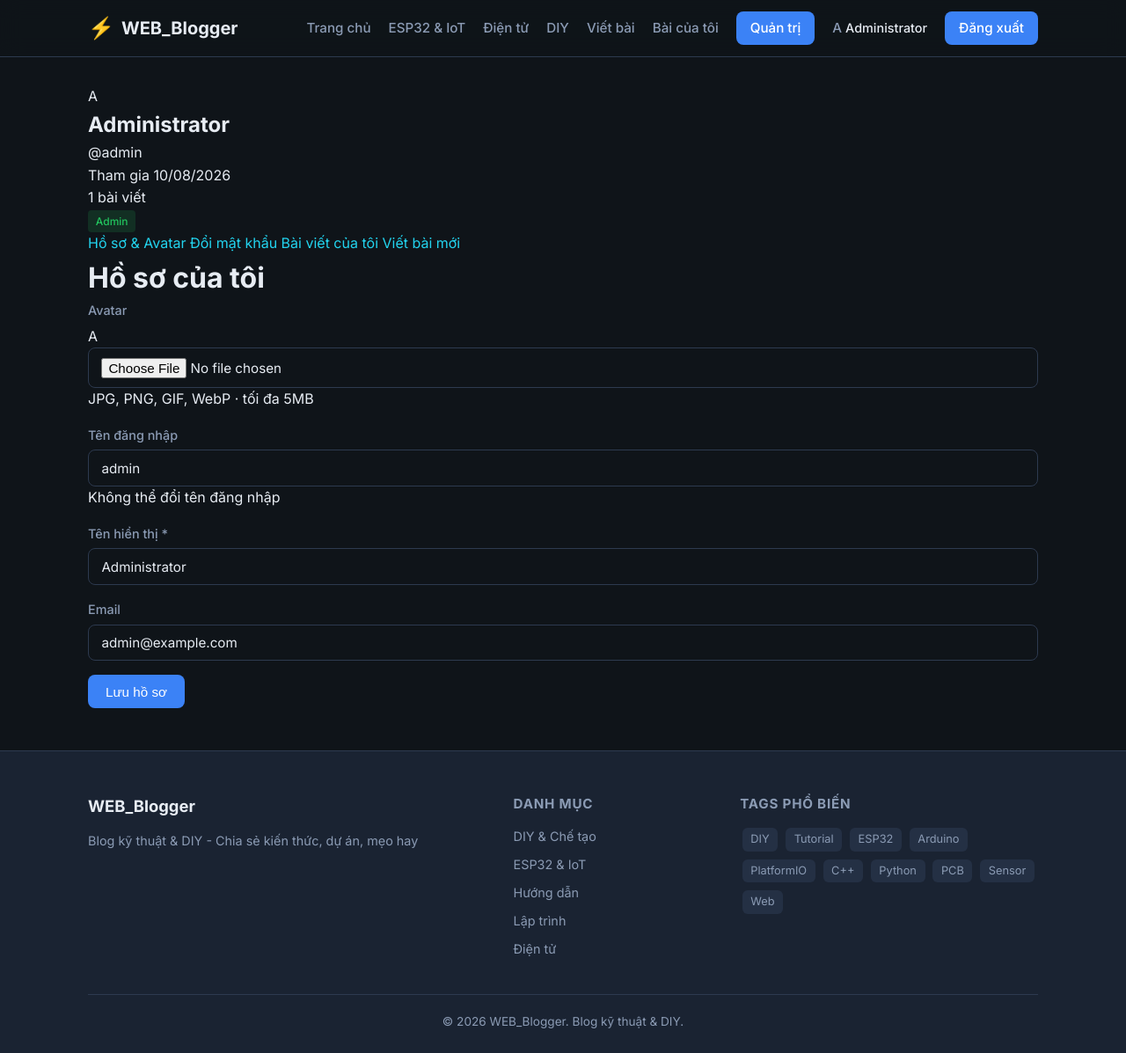
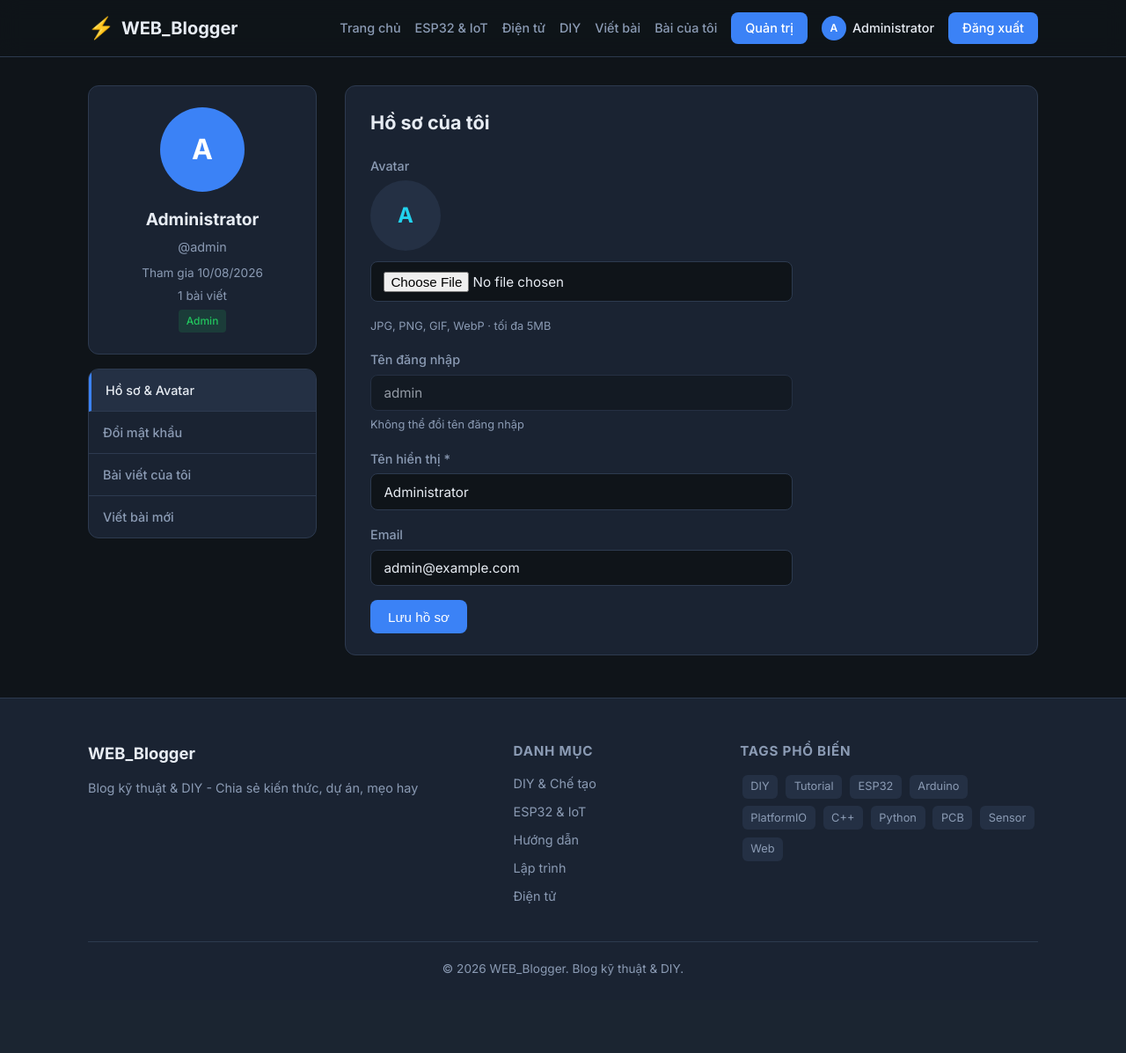
Before and after one commit to Danh0DIY/WEB_Blogger, a PHP site: page /account.php?tab=profile in a window 1280 px wide. Shown: the whole page at 88% size. After the commit the page ends 1109 px from the top, so only its background shows below. Run offline with PHP 8.4, Linux system fonts and the light colour scheme; the visitor is signed in with stand-in values (Sample User, id 1).

Commit message:
CSS profile/avatar + post.php hiện avatar bình luận

```diff
--- a/assets/css/style.css
+++ b/assets/css/style.css
@@ -43,10 +43,19 @@ img { max-width: 100%; height: auto; display: block; }
 .header-inner { display: flex; align-items: center; justify-content: space-between; height: 64px; }
 .logo { display: flex; align-items: center; gap: 0.5rem; font-weight: 700; font-size: 1.25rem; color: var(--text); }
 .logo-icon { font-size: 1.5rem; }
-.main-nav { display: flex; align-items: center; gap: 1.25rem; }
-.main-nav a { color: var(--text-muted); font-weight: 500; font-size: 0.95rem; }
+.main-nav { display: flex; align-items: center; gap: 1rem; flex-wrap: wrap; }
+.main-nav a { color: var(--text-muted); font-weight: 500; font-size: 0.9rem; }
 .main-nav a:hover { color: var(--text); }
 .nav-user { color: var(--text); font-size: 0.9rem; font-weight: 500; }
+.nav-profile { display: flex !important; align-items: center; gap: 0.45rem; color: var(--text) !important; }
+.nav-avatar {
+    width: 28px; height: 28px; border-radius: 50%; object-fit: cover;
+    flex-shrink: 0;
+}
+.nav-avatar-initial {
+    display: inline-flex; align-items: center; justify-content: center;
+    background: var(--primary); color: #fff; font-size: 0.75rem; font-weight: 600;
+}
 .btn-admin, .btn-login { background: var(--primary); color: #fff !important; padding: 0.4rem 1rem; border-radius: 8px; font-size: 0.875rem; }
 .btn-admin:hover, .btn-login:hover { background: var(--primary-hover); }
 .btn-register { border: 1px solid var(--border); color: var(--text) !important; padding: 0.4rem 1rem; border-radius: 8px; font-size: 0.875rem; }
@@ -81,6 +90,9 @@ img { max-width: 100%; height: auto; display: block; }
 .tag { display: inline-block; background: var(--bg-hover); color: var(--text-muted); padding: 0.2rem 0.6rem; border-radius: 6px; font-size: 0.8rem; margin: 0.15rem; transition: background 0.2s, color 0.2s; }
 .tag:hover { background: var(--primary); color: #fff; }
 .tag-cloud { display: flex; flex-wrap: wrap; gap: 0.25rem; }
+.tag-checkboxes { display: flex; flex-wrap: wrap; gap: 0.6rem 1rem; margin-top: 0.35rem; }
+.checkbox-label { display: flex; align-items: center; gap: 0.35rem; cursor: pointer; font-size: 0.9rem; color: var(--text-muted); }
+.form-hint { font-size: 0.8rem; color: var(--text-muted); margin-top: 0.35rem; }
 
 .post-single { max-width: 760px; margin: 0 auto; }
 .post-single .post-header { margin-bottom: 2rem; }
@@ -98,7 +110,13 @@ img { max-width: 100%; height: auto; display: block; }
 
 .comments-section { margin-top: 3rem; padding-top: 2rem; border-top: 1px solid var(--border); }
 .comments-section h2 { font-size: 1.35rem; margin-bottom: 1.5rem; }
-.comment { background: var(--bg-card); border: 1px solid var(--border); border-radius: var(--radius); padding: 1.25rem; margin-bottom: 1rem; }
+.comment { background: var(--bg-card); border: 1px solid var(--border); border-radius: var(--radius); padding: 1.25rem; margin-bottom: 1rem; display: flex; gap: 0.9rem; }
+.comment-avatar { width: 40px; height: 40px; border-radius: 50%; object-fit: cover; flex-shrink: 0; }
+.comment-avatar-initial {
+    display: inline-flex; align-items: center; justify-content: center;
+    background: var(--bg-hover); color: var(--accent); font-weight: 600; font-size: 0.95rem;
+}
+.comment-body-wrap { flex: 1; min-width: 0; }
 .comment-header { display: flex; justify-content: space-between; margin-bottom: 0.5rem; font-size: 0.9rem; }
 .comment-author { font-weight: 600; color: var(--text); }
 .comment-date { color: var(--text-muted); }
@@ -110,6 +128,7 @@ img { max-width: 100%; height: auto; display: block; }
 .form-group label { display: block; margin-bottom: 0.35rem; font-size: 0.9rem; font-weight: 500; color: var(--text-muted); }
 .form-group input, .form-group textarea, .form-group select { width: 100%; padding: 0.65rem 0.9rem; background: var(--bg); border: 1px solid var(--border); border-radius: 8px; color: var(--text); font-family: inherit; font-size: 0.95rem; outline: none; }
 .form-group input:focus, .form-group textarea:focus, .form-group select:focus { border-color: var(--primary); }
+.form-group input:disabled { opacity: 0.6; cursor: not-allowed; }
 .form-group textarea { min-height: 120px; resize: vertical; }
 .form-row { display: grid; grid-template-columns: 1fr 1fr; gap: 1rem; }
 
@@ -140,6 +159,57 @@ img { max-width: 100%; height: auto; display: block; }
 .auth-page { display: flex; justify-content: center; padding: 2rem 0; }
 .auth-footer { text-align: center; margin-top: 1.25rem; font-size: 0.9rem; color: var(--text-muted); }
 .auth-footer a { font-weight: 500; }
+
+/* Profile */
+.profile-layout { display: grid; grid-template-columns: 260px 1fr; gap: 2rem; align-items: start; }
+.profile-sidebar { position: sticky; top: 80px; }
+.profile-card {
+    background: var(--bg-card); border: 1px solid var(--border); border-radius: var(--radius);
+    padding: 1.5rem; text-align: center; margin-bottom: 1rem;
+}
+.profile-avatar-wrap { margin-bottom: 1rem; }
+.profile-avatar {
+    width: 96px; height: 96px; border-radius: 50%; object-fit: cover; margin: 0 auto;
+}
+.profile-avatar-initial {
+    display: inline-flex; align-items: center; justify-content: center;
+    background: var(--primary); color: #fff; font-size: 2rem; font-weight: 700;
+}
+.profile-card h2 { font-size: 1.2rem; margin-bottom: 0.25rem; }
+.profile-username { color: var(--text-muted); font-size: 0.9rem; margin-bottom: 0.5rem; }
+.profile-meta { color: var(--text-muted); font-size: 0.85rem; margin-bottom: 0.25rem; }
+.profile-nav {
+    background: var(--bg-card); border: 1px solid var(--border); border-radius: var(--radius); overflow: hidden;
+}
+.profile-nav a {
+    display: block; padding: 0.75rem 1rem; color: var(--text-muted); font-weight: 500; font-size: 0.9rem;
+    border-bottom: 1px solid var(--border);
+}
+.profile-nav a:last-child { border-bottom: none; }
+.profile-nav a:hover, .profile-nav a.active { background: var(--bg-hover); color: var(--text); }
+.profile-nav a.active { border-left: 3px solid var(--primary); }
+.profile-section {
+    background: var(--bg-card); border: 1px solid var(--border); border-radius: var(--radius); padding: 1.5rem 1.75rem;
+}
+.profile-section h1 { font-size: 1.35rem; margin-bottom: 1.25rem; }
+.profile-form { max-width: 480px; }
+.avatar-upload { display: flex; flex-direction: column; gap: 0.75rem; }
+.avatar-preview {
+    width: 80px; height: 80px; border-radius: 50%; object-fit: cover;
+}
+.avatar-preview-initial {
+    display: inline-flex; align-items: center; justify-content: center;
+    background: var(--bg-hover); color: var(--accent); font-size: 1.5rem; font-weight: 700;
+}
+
+/* Write */
+.write-page { max-width: 800px; }
+.write-form {
+    background: var(--bg-card); border: 1px solid var(--border); border-radius: var(--radius);
+    padding: 1.5rem 1.75rem;
+}
+.image-preview-wrap { margin-bottom: 0.75rem; }
+.image-preview { max-width: 280px; border-radius: 8px; margin-bottom: 0.5rem; }
 
 .site-footer { background: var(--bg-card); border-top: 1px solid var(--border); padding: 3rem 0 1.5rem; margin-top: auto; }
 .footer-grid { display: grid; grid-template-columns: 2fr 1fr 1.5fr; gap: 2rem; margin-bottom: 2rem; }
@@ -195,6 +265,8 @@ tr:hover td { background: rgba(255,255,255,0.02); }
     .main-nav a:hover { background: var(--bg-hover); }
     .footer-grid { grid-template-columns: 1fr; gap: 1.5rem; }
     .form-row { grid-template-columns: 1fr; }
+    .profile-layout { grid-template-columns: 1fr; }
+    .profile-sidebar { position: static; }
     .admin-layout { flex-direction: column; }
     .admin-sidebar { width: 100%; border-right: none; border-bottom: 1px solid var(--border); padding: 1rem 0; }
     .admin-nav { display: flex; overflow-x: auto; padding: 0 0.5rem; gap: 0.25rem; }
```
Also changed, not shown: post.php (+23 -6 lines).
